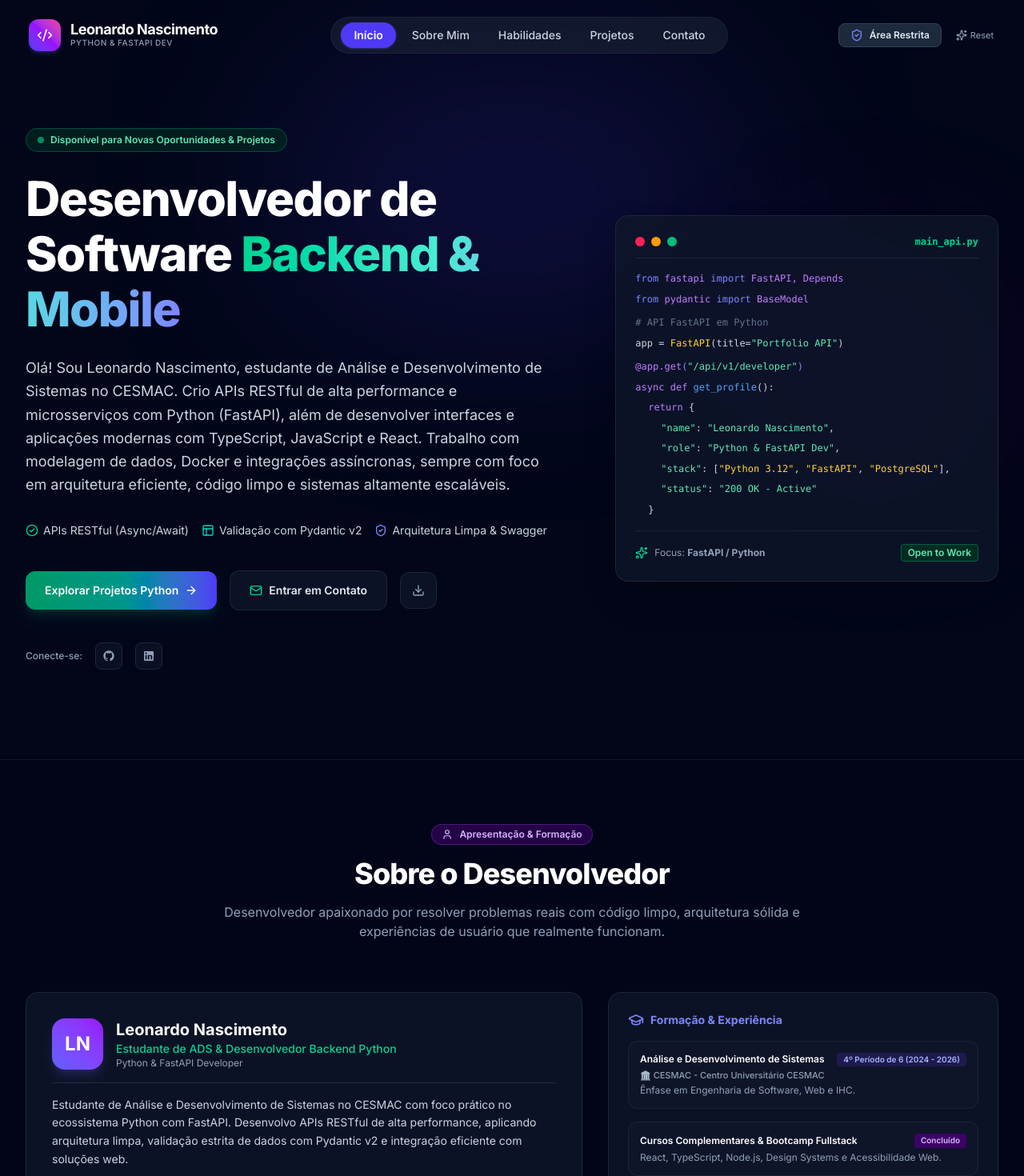
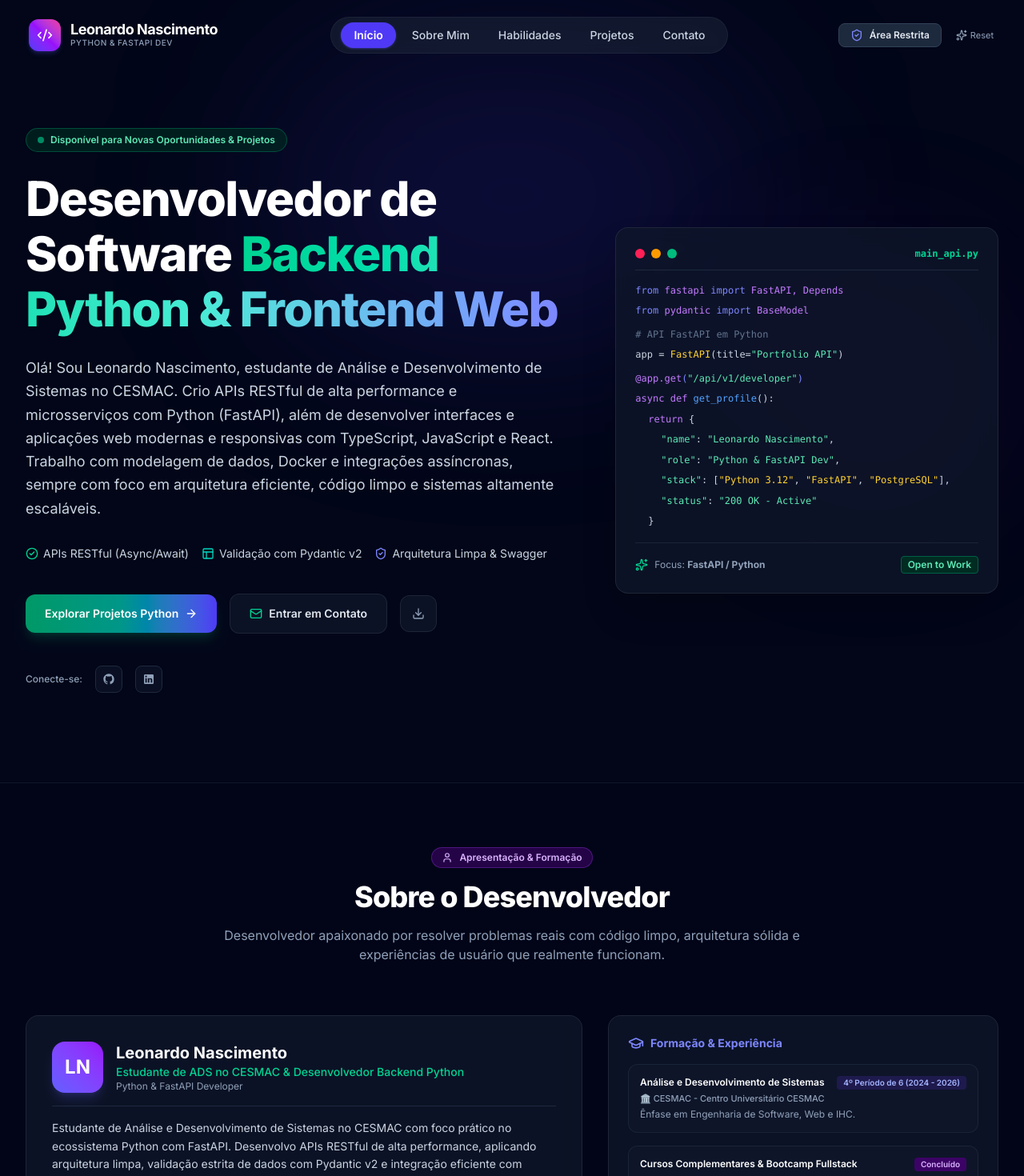
Before and after one commit to leonardonasls-stack/projeto-integrador-iv-a, a React (Vite) app: page / in a window 1280 px wide. Shown: the top 1470 px of the page at 80% size. Built offline with nearby package versions, Linux system fonts and the light colour scheme.

Commit message:
feat(hero): atualiza texto de inicio com foco em Backend Python e Frontend Web

```diff
--- a/src/components/portfolio/Hero.tsx
+++ b/src/components/portfolio/Hero.tsx
@@ -46,9 +46,9 @@ export const Hero: React.FC = () => {
               transition={{ duration: 0.5, delay: 0.1 }}
               className="text-4xl sm:text-5xl lg:text-6xl font-extrabold text-white tracking-tight leading-[1.15]"
             >
-              Desenvolvedor de Software{' '}
+              {profile.heroTitlePrefix || 'Desenvolvedor de Software'}{' '}
               <span className="bg-gradient-to-r from-emerald-400 via-teal-300 to-indigo-400 bg-clip-text text-transparent">
-                Backend &amp; Mobile
+                {profile.heroTitleHighlight || 'Backend Python & Frontend Web'}
               </span>
             </motion.h1>
 
--- a/src/types/profile.ts
+++ b/src/types/profile.ts
@@ -26,11 +26,11 @@ export const INSTITUTION_OPTIONS = [
 
 export const defaultProfileData: ProfileData = {
   name: 'Leonardo Nascimento',
-  role: 'Estudante de ADS & Desenvolvedor Backend Python',
-  statusBadge: 'Estudante de ADS | Python & FastAPI',
+  role: 'Estudante de ADS no CESMAC & Desenvolvedor Backend Python',
+  statusBadge: 'Estudante de ADS no CESMAC | Python & FastAPI',
   heroTitlePrefix: 'Desenvolvedor de Software',
-  heroTitleHighlight: 'Backend & Mobile',
-  heroDescription: 'Olá! Sou Leonardo Nascimento, estudante de Análise e Desenvolvimento de Sistemas no CESMAC. Crio APIs RESTful de alta performance e microsserviços com Python (FastAPI), além de desenvolver interfaces e aplicações modernas com TypeScript, JavaScript e React. Trabalho com modelagem de dados, Docker e integrações assíncronas, sempre com foco em arquitetura eficiente, código limpo e sistemas altamente escaláveis.',
+  heroTitleHighlight: 'Backend Python & Frontend Web',
+  heroDescription: 'Olá! Sou Leonardo Nascimento, estudante de Análise e Desenvolvimento de Sistemas no CESMAC. Crio APIs RESTful de alta performance e microsserviços com Python (FastAPI), além de desenvolver interfaces e aplicações web modernas e responsivas com TypeScript, JavaScript e React. Trabalho com modelagem de dados, Docker e integrações assíncronas, sempre com foco em arquitetura eficiente, código limpo e sistemas altamente escaláveis.',
   aboutBio: 'Estudante de Análise e Desenvolvimento de Sistemas no CESMAC com foco prático no ecossistema Python com FastAPI. Desenvolvo APIs RESTful de alta performance, aplicando arquitetura limpa, validação estrita de dados com Pydantic v2 e integração eficiente com soluções web.',
   academicTitle: 'Análise e Desenvolvimento de Sistemas',
   academicInstitution: 'CESMAC - Centro Universitário CESMAC',
```
